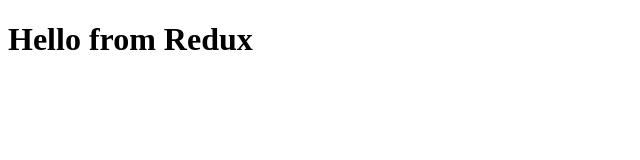
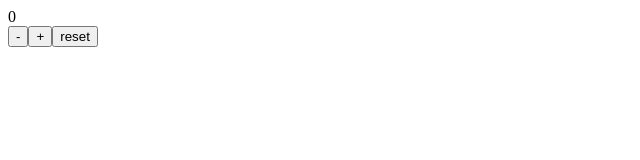
Before and after one commit to MichaelZolotov77/Nepom_redux_block-2, a website built with Parcel: page src/index.html in a window 1280 px wide. Shown: the whole page, without its empty margins (0-640 px from the left). Built offline with nearby package versions, Linux system fonts and the light colour scheme.

Commit message:
Кликер на ванильном Redux

```diff
--- a/src/index.html
+++ b/src/index.html
@@ -6,7 +6,6 @@
     <title>Redux</title>
 </head>
 <body>
-    <h1>Hello from Redux</h1>
     <script src="./index.js"></script>
 </body>
 </html>
--- a/src/index.js
+++ b/src/index.js
@@ -1,30 +1,54 @@
-import { createStore, combineReducers } from "redux";
+import { legacy_createStore as createStore } from "redux";
 
-const counterReducer = (state = 0, action) => {
+const counter = (state = 0, action) => {
   if (action.type === "INCREMENT") {
     return state + 1;
   }
-
+  if (action.type === "DECREMENT") {
+    return state - 1;
+  }
+  if (action.type === "RESET") {
+    return 0;
+  }
   return state;
 };
 
-const todosReducer = (state = [], action) => {
-  if (action.type === "ADD_TODO") {
-    return [...state, "Learn Redux"];
-  }
+const store = createStore(counter);
 
-  return state;
+const increment = {
+  type: "INCREMENT",
 };
 
-const rootReducer = combineReducers({
-  counter: counterReducer,
-  todos: todosReducer,
-});
+const decrement = {
+  type: "DECREMENT",
+};
 
-const store = createStore(rootReducer);
+const reset = {
+  type: "RESET",
+};
 
-console.log(store.getState());
+const count = document.createElement("div");
+count.innerText = store.getState();
+count.id = "count";
+document.body.append(count);
 
-store.dispatch({ type: "INCREMENT" });
+const decBtn = document.createElement("button");
+decBtn.innerText = "-";
+decBtn.onclick = () => store.dispatch(decrement);
+document.body.append(decBtn);
 
-console.log(store.getState());
+const incBtn = document.createElement("button");
+incBtn.innerText = "+";
+incBtn.onclick = () => store.dispatch(increment);
+document.body.append(incBtn);
+
+const resetBtn = document.createElement("button");
+resetBtn.innerText = "reset";
+resetBtn.onclick = () => store.dispatch(reset);
+document.body.append(resetBtn);
+
+const render = () => {
+  document.getElementById("count").innerText = store.getState();
+};
+
+store.subscribe(render);
```
